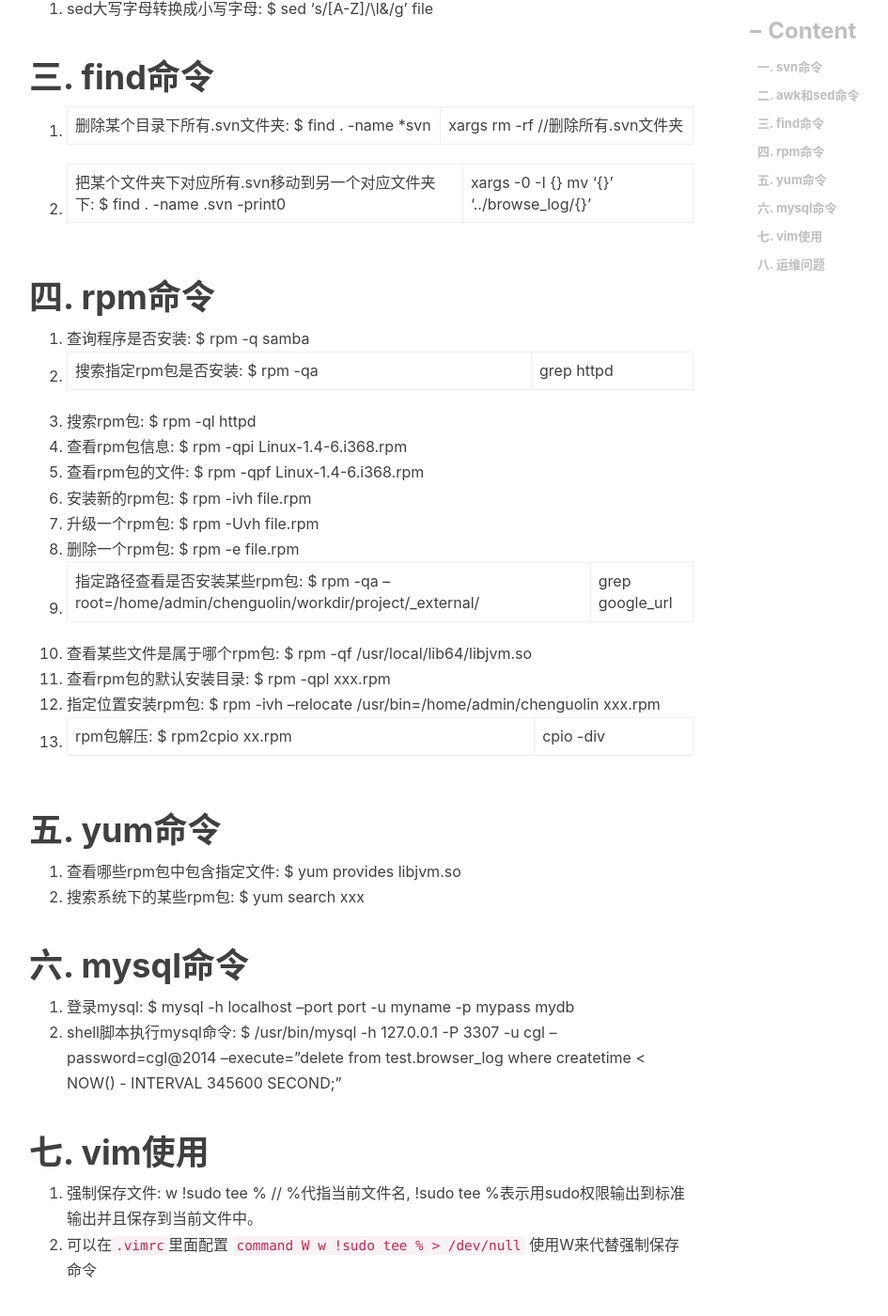
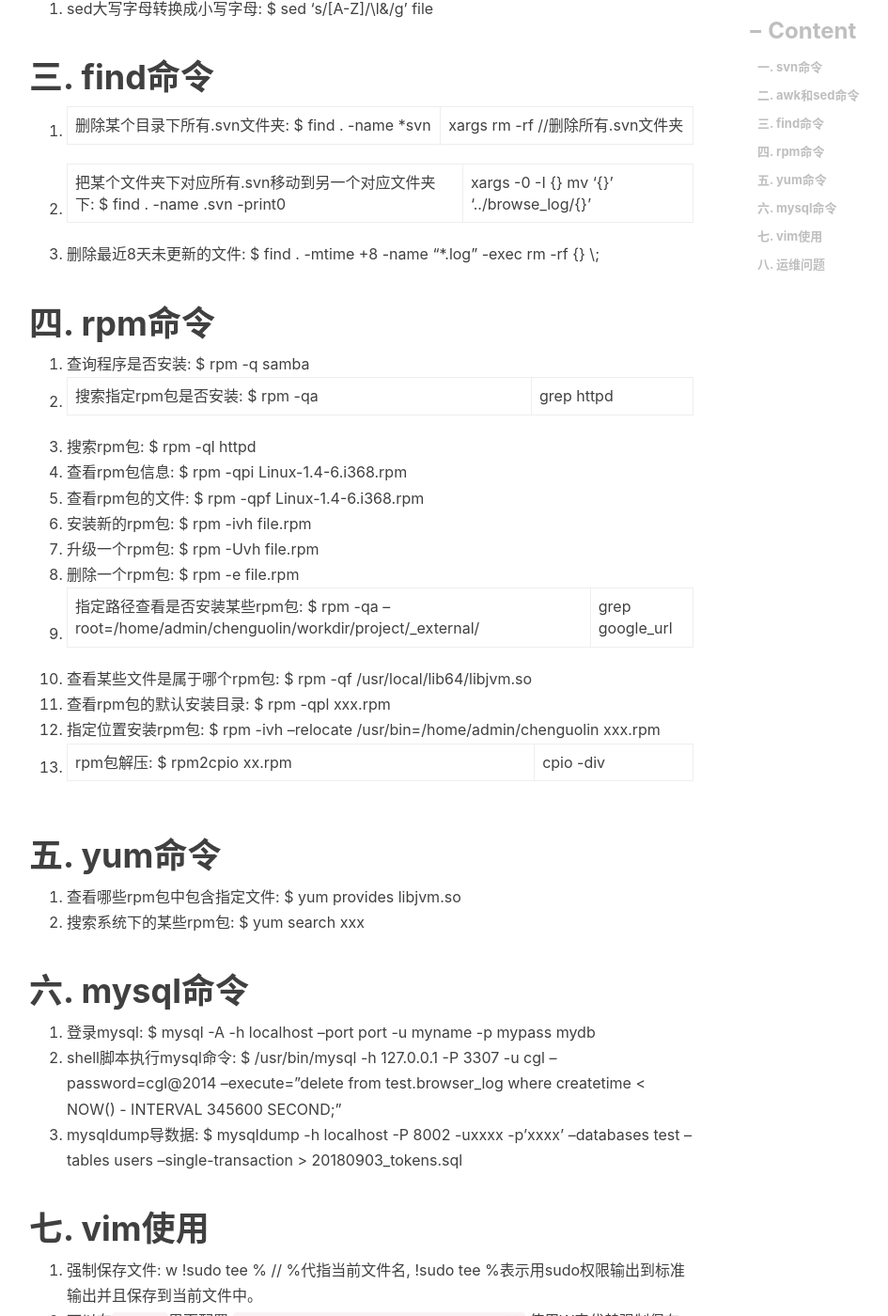
Before and after one commit to engru/chenguolin.github.io, a Jekyll site: the page built from _posts/2016-09-27-【Linux-10】Linux开发运维总结.md, in a window 1280 px wide and 1400 px high, scrolled down 1437 px. Shown: the whole window at 94% size, without its empty margins (234-1179 px from the left). Built offline with Jekyll 4.4.1, drawn with Linux system fonts in a browser that asks for light colours; nearby versions of some CDN libraries; comment, search, counter and statistics services are not loaded; some of the changed text lies outside the part shown.

Commit message:
Update 2016-09-27-【Linux-10】Linux开发运维总结.md

```diff
--- a/_posts/2016-09-27-【Linux-10】Linux开发运维总结.md
+++ b/_posts/2016-09-27-【Linux-10】Linux开发运维总结.md
@@ -33,6 +33,7 @@ tags:         #标签
 # 三. find命令
 1. 删除某个目录下所有.svn文件夹: $ find . -name *svn | xargs rm -rf  //删除所有.svn文件夹
 2. 把某个文件夹下对应所有.svn移动到另一个对应文件夹下: $ find . -name .svn -print0 | xargs -0 -I {} mv '{}' '../browse_log/{}'
+3. 删除最近8天未更新的文件: $ find . -mtime +8 -name "*.log" -exec rm -rf {} \;
 
 # 四. rpm命令
 1. 查询程序是否安装: $ rpm -q samba
@@ -54,8 +55,9 @@ tags:         #标签
 2. 搜索系统下的某些rpm包: $ yum search xxx
 
 # 六. mysql命令
-1. 登录mysql: $ mysql -h localhost --port port -u myname -p mypass mydb
+1. 登录mysql: $ mysql -A  -h localhost --port port -u myname -p mypass mydb
 2. shell脚本执行mysql命令: $ /usr/bin/mysql -h 127.0.0.1 -P 3307 -u cgl --password=cgl@2014 --execute="delete from test.browser_log where createtime < NOW() - INTERVAL 345600 SECOND;"
+3. mysqldump导数据: $ mysqldump -h localhost -P 8002 -uxxxx -p'xxxx' --databases test --tables users --single-transaction > 20180903_tokens.sql
 
 # 七. vim使用
 1. 强制保存文件: w !sudo tee %   // %代指当前文件名, !sudo tee %表示用sudo权限输出到标准输出并且保存到当前文件中。
```
Also changed, not shown: other parts of _posts/2016-09-27-【Linux-10】Linux开发运维总结.md (+1 -0 lines).
